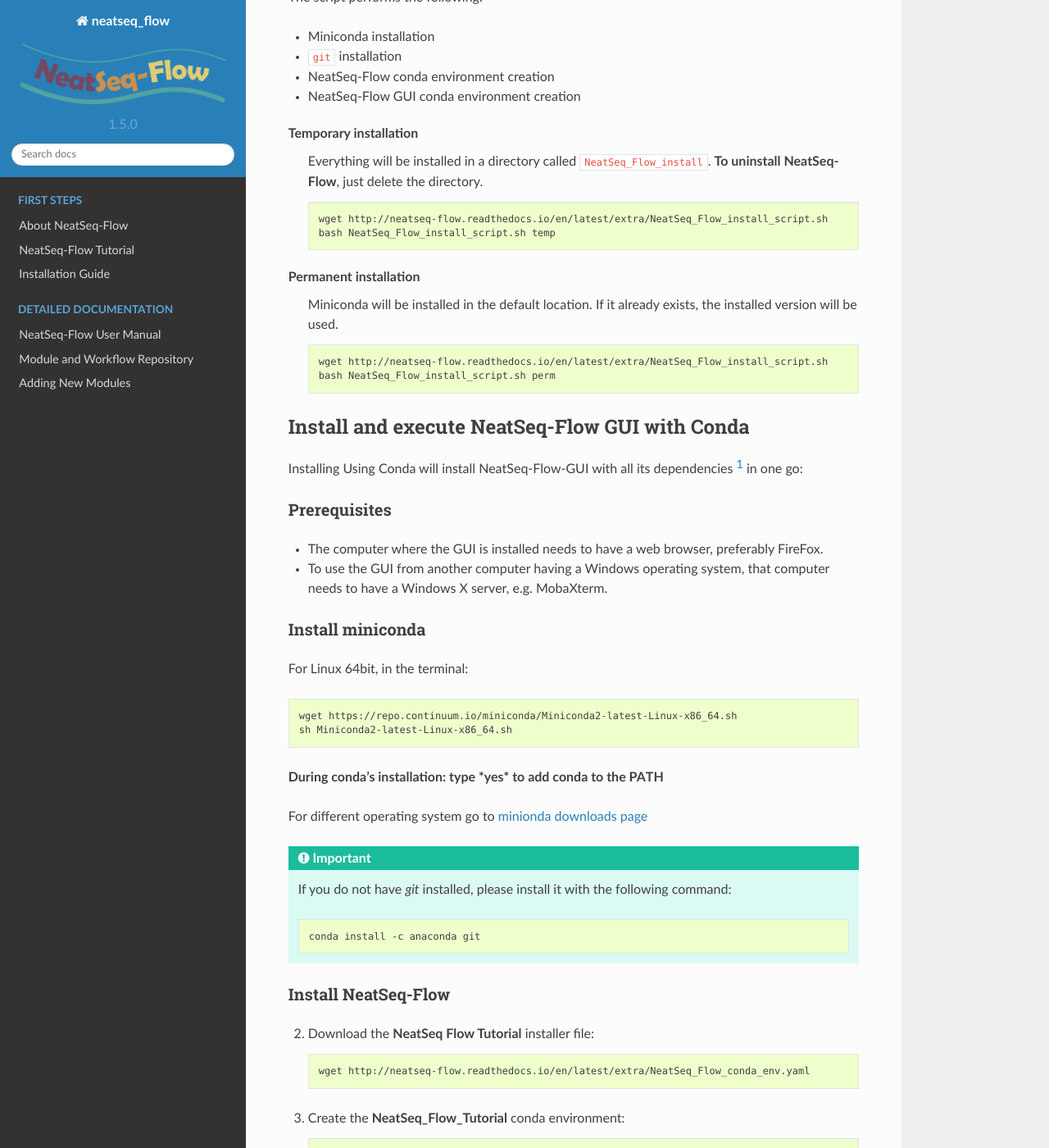
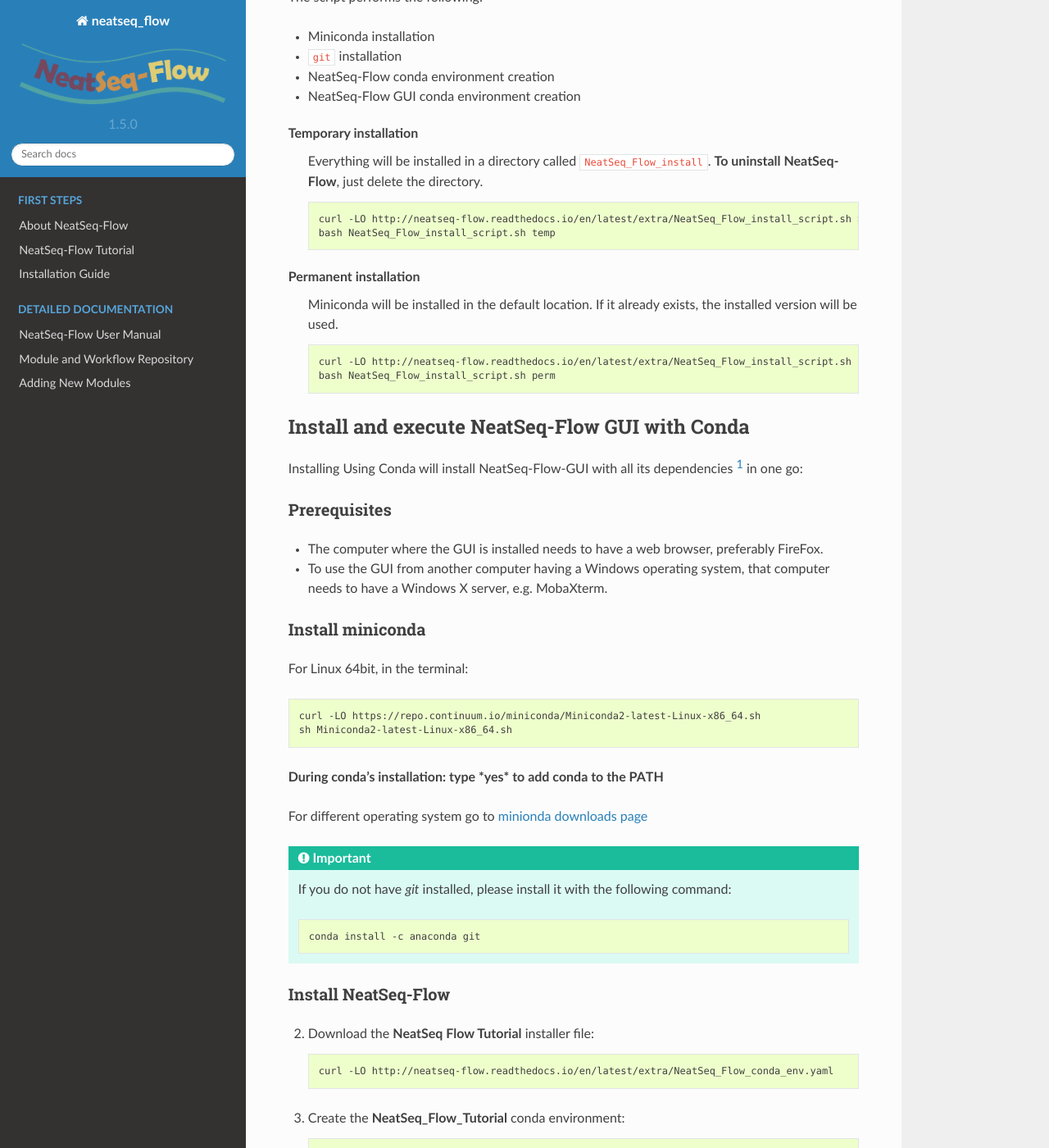
Before and after one commit to bioinfo-core-BGU/neatseq-flow, a Sphinx documentation site: the page built from docs/source/Installation_guide_GUI.rst, in a window 1280 px wide and 1400 px high, scrolled down 1091 px. Shown: the whole window at 82% size. Built offline with Sphinx 7.4.7 and the Read the Docs theme 2.0.0, drawn with Linux system fonts in a browser that asks for light colours.

Commit message:
Replaced 'wget' with curl -LO in docs

```diff
--- a/docs/source/Installation_guide.rst
+++ b/docs/source/Installation_guide.rst
@@ -118,7 +118,7 @@ For Linux 64bit, in the terminal:
 
 .. code-block:: bash
 
-        wget https://repo.continuum.io/miniconda/Miniconda3-latest-Linux-x86_64.sh
+        curl -LO https://repo.continuum.io/miniconda/Miniconda3-latest-Linux-x86_64.sh
         sh Miniconda3-latest-Linux-x86_64.sh
 
 **During conda’s installation: type *yes* to add conda to the PATH**
@@ -140,7 +140,7 @@ Install **NeatSeq-Flow**
 
    .. code-block:: bash
 
-        wget http://neatseq-flow.readthedocs.io/en/latest/extra/NeatSeq_Flow_conda_env.yaml
+        curl -LO http://neatseq-flow.readthedocs.io/en/latest/extra/NeatSeq_Flow_conda_env.yaml
 
 #. Create the **NeatSeq_Flow** conda environment:
 
--- a/docs/source/Installation_guide_CL.rst
+++ b/docs/source/Installation_guide_CL.rst
@@ -58,7 +58,7 @@ Install and execute NeatSeq-Flow **with Conda**
 
    .. code-block:: bash
 
-      wget http://neatseq-flow.readthedocs.io/en/latest/extra/NeatSeq_Flow_conda_env.yaml
+      curl -LO http://neatseq-flow.readthedocs.io/en/latest/extra/NeatSeq_Flow_conda_env.yaml
 
 #. Create an environment:
 
--- a/docs/source/Installation_guide_GUI.rst
+++ b/docs/source/Installation_guide_GUI.rst
@@ -58,7 +58,7 @@ The script performs the following:
 
    .. code-block:: bash
 
-           wget http://neatseq-flow.readthedocs.io/en/latest/extra/NeatSeq_Flow_install_script.sh
+           curl -LO http://neatseq-flow.readthedocs.io/en/latest/extra/NeatSeq_Flow_install_script.sh > NeatSeq_Flow_install_script.sh
            bash NeatSeq_Flow_install_script.sh temp
 
 **Permanent installation**
@@ -66,7 +66,7 @@ The script performs the following:
 
    .. code-block:: bash
 
-           wget http://neatseq-flow.readthedocs.io/en/latest/extra/NeatSeq_Flow_install_script.sh
+           curl -LO http://neatseq-flow.readthedocs.io/en/latest/extra/NeatSeq_Flow_install_script.sh
            bash NeatSeq_Flow_install_script.sh perm
 
 
@@ -89,7 +89,7 @@ For Linux 64bit, in the terminal:
 
 .. code-block:: bash
 
-        wget https://repo.continuum.io/miniconda/Miniconda2-latest-Linux-x86_64.sh
+        curl -LO https://repo.continuum.io/miniconda/Miniconda2-latest-Linux-x86_64.sh
         sh Miniconda2-latest-Linux-x86_64.sh
 
 **During conda’s installation: type *yes* to add conda to the PATH**
@@ -111,7 +111,7 @@ Install **NeatSeq-Flow**
 
    .. code-block:: bash
 
-        wget http://neatseq-flow.readthedocs.io/en/latest/extra/NeatSeq_Flow_conda_env.yaml
+        curl -LO http://neatseq-flow.readthedocs.io/en/latest/extra/NeatSeq_Flow_conda_env.yaml
 
 3. Create the **NeatSeq_Flow_Tutorial** conda environment:
 
@@ -128,7 +128,7 @@ Then in the terminal:
 
    .. code-block:: bash
 
-        wget https://raw.githubusercontent.com/bioinfo-core-BGU/NeatSeq-Flow-GUI/master/NeatSeq_Flow_GUI_installer.yaml
+        curl -LO https://raw.githubusercontent.com/bioinfo-core-BGU/NeatSeq-Flow-GUI/master/NeatSeq_Flow_GUI_installer.yaml
 
 #. Create the NeatSeq_Flow_GUI conda environment:
 
--- a/docs/source/Tutorial.rst
+++ b/docs/source/Tutorial.rst
@@ -105,7 +105,7 @@ Everything will be installed in a directory called ``NeatSeq_Flow_install`` in y
    .. code-block:: bash
 
     cd $HOME
-    wget https://raw.githubusercontent.com/bioinfo-core-BGU/neatseq-flow/master/docs/source/_extra/extra/NeatSeq_Flow_install_script.sh
+    curl -LO https://raw.githubusercontent.com/bioinfo-core-BGU/neatseq-flow/master/docs/source/_extra/extra/NeatSeq_Flow_install_script.sh
     bash NeatSeq_Flow_install_script.sh temp
     export PATH=$HOME'/NeatSeq_Flow_install/bin:'$PATH
 
```
Also changed, not shown: docs/source/Tutorial_GUI.rst (+5 -5 lines), 1 other file.
